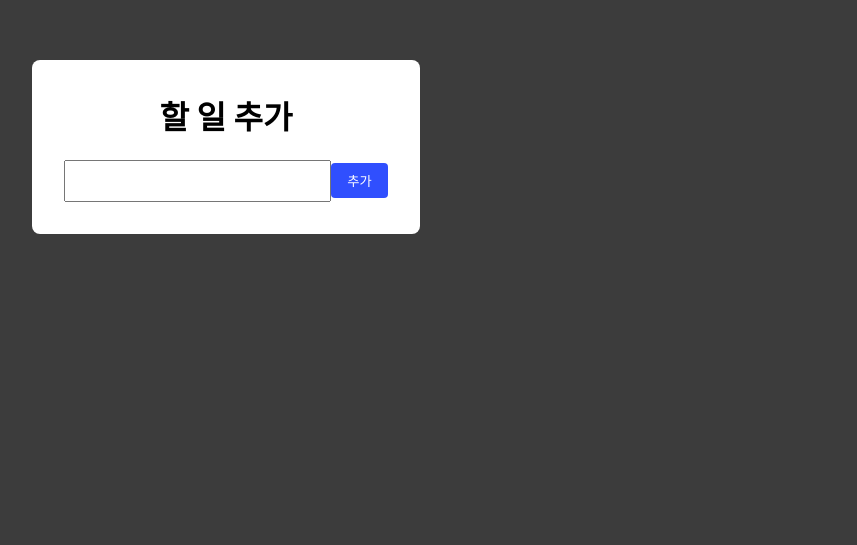
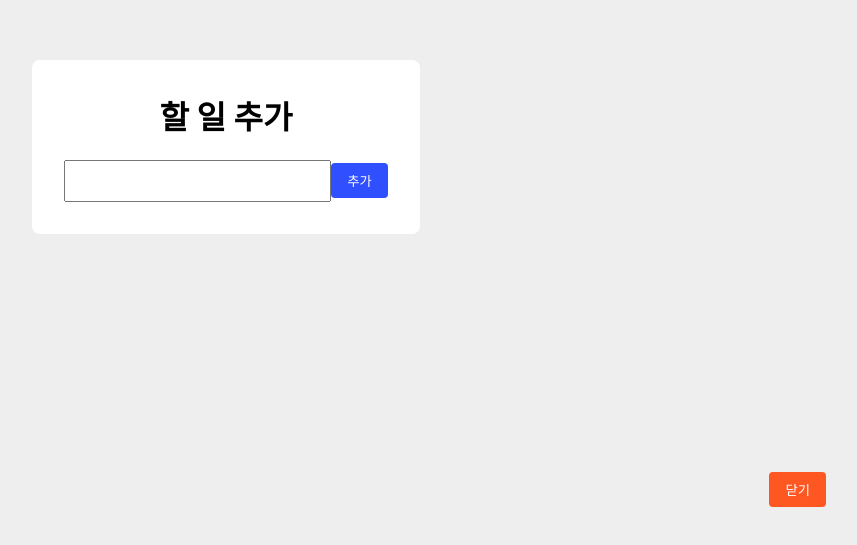
Before and after one commit to songhee23/ch7_react-router-todo, a React (Create React App) app: page /add in a window 1280 px wide. Shown: the part 253-798 px from the top of the page, without its empty margins (414-1271 px from the left). Built offline with nearby package versions, Linux system fonts and the light colour scheme.

Commit message:
/add -> /index로 갈수 있도록 추가

```diff
--- a/src/App.tsx
+++ b/src/App.tsx
@@ -3,7 +3,7 @@ import './App.css';
 import styled from '@emotion/styled';
 import { Routes, Route } from 'react-router-dom'
 import { DataView } from 'pages/DataView';
-import { ToDoInput } from 'components/ToDoInput';
+import { ToDoInput } from 'pages/ToDoInput';
 import { ToDoListContextProvider } from 'context/ToDoList';
 
 const Container = styled.div`
--- a/src/components/InputContainer/index.tsx
+++ b/src/components/InputContainer/index.tsx
@@ -1,5 +1,5 @@
 import { useState } from 'react';
-import { ToDoInput } from 'components/ToDoInput';
+import { ToDoInput } from 'pages/ToDoInput';
 import { ShowInputButton } from 'components/ShowInputButton';
 
 interface Props {
--- a/src/components/ToDoInput/index.tsx
+++ /dev/null
@@ -1,70 +0,0 @@
-import { useState, useContext } from 'react';
-import styled from '@emotion/styled';
-import { TextInput } from 'components/TextInput';
-import { Button } from 'components/Button';
-import { Title } from 'components/Title';
-import { ToDoListContext } from 'context/ToDoList';
-
-const Container = styled.div`
-  position: absolute;
-  top: 0;
-  left: 0;
-  bottom: 0;
-  right: 0;
-  display: flex;
-  align-items: center;
-  justify-content: center;
-`;
-
-const Background = styled.div`
-  position: absolute;
-  top: 0;
-  left: 0;
-  bottom: 0;
-  right: 0;
-  background-color: rgb(0 0 0 / 75%);
-`;
-
-const Contents = styled.div`
-  display: flex;
-  align-items: center;
-  justify-content: center;
-  flex-direction: column;
-  background-color: #ffffff;
-  padding: 32px;
-  border-radius: 8px;
-  z-index: 1;
-`;
-
-const InputContainer = styled.div`
-  display: flex;
-  align-items: center;
-  justify-content: center;
-`;
-
-
-
-export const ToDoInput = () => {
-  const { onAdd } = useContext(ToDoListContext);
-  const [toDo, setToDo] = useState('');
-
-  const onAddTodo = () => {
-    if (toDo === '') return;
-
-    onAdd(toDo);
-    setToDo('');
-  };
-
-  return (
-    <Container>
-      <Background />
-      <Contents>
-        <Title label="할 일 추가" />
-        <InputContainer>
-          <TextInput value={toDo} onChange={setToDo} />
-          <Button label="추가" color="#304FFE" onClick={onAddTodo} />
-        </InputContainer>
-      </Contents>
-    </Container>
-  );
-};
--- a/src/pages/ToDoInput/index.tsx
+++ b/src/pages/ToDoInput/index.tsx
@@ -4,6 +4,9 @@ import { TextInput } from 'components/TextInput';
 import { Button } from 'components/Button';
 import { Title } from 'components/Title';
 import { ToDoListContext } from 'context/ToDoList';
+import { useNavigate } from 'react-router-dom';
+import { ShowInputButton } from 'components/ShowInputButton';
+
 
 const Container = styled.div`
   position: absolute;
@@ -14,15 +17,6 @@ const Container = styled.div`
   display: flex;
   align-items: center;
   justify-content: center;
-`;
-
-const Background = styled.div`
-  position: absolute;
-  top: 0;
-  left: 0;
-  bottom: 0;
-  right: 0;
-  background-color: rgb(0 0 0 / 75%);
 `;
 
 const Contents = styled.div`
@@ -42,11 +36,8 @@ const InputContainer = styled.div`
   justify-content: center;
 `;
 
-interface Props {
-  readonly onClose: () => void;
-}
-
-export const ToDoInput = ({ onClose }: Props) => {
+export const ToDoInput = () => {
+  const navigate = useNavigate();
   const { onAdd } = useContext(ToDoListContext);
   const [toDo, setToDo] = useState('');
 
@@ -55,12 +46,11 @@ export const ToDoInput = ({ onClose }: Props) => {
 
     onAdd(toDo);
     setToDo('');
-    onClose();
+    navigate('/');
   };
 
   return (
     <Container>
-      <Background />
       <Contents>
         <Title label="할 일 추가" />
         <InputContainer>
@@ -68,6 +58,7 @@ export const ToDoInput = ({ onClose }: Props) => {
           <Button label="추가" color="#304FFE" onClick={onAddTodo} />
         </InputContainer>
       </Contents>
+      <ShowInputButton show={true} onClick={() => navigate('/')} />
     </Container>
   );
 };
```
